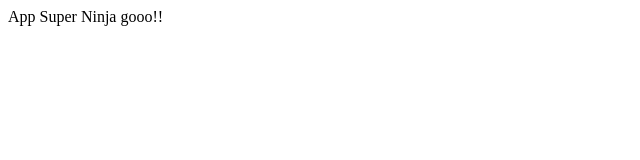
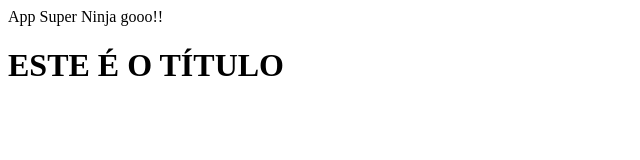
Before and after one commit to lzfelippe/appSuperNinja, a plain HTML site: page index.html in a window 1280 px wide. Shown: the whole page, without its empty margins (0-640 px from the left). Drawn offline with Linux system fonts and the light colour scheme.

Commit message:
Adicionando o título ao HTML

```diff
--- a/index.html
+++ b/index.html
@@ -8,5 +8,6 @@
 </head>
 <body>
     <header>App Super Ninja gooo!!</header>
+    <h1>ESTE É O TÍTULO<h1>
 </body>
 </html>
```
